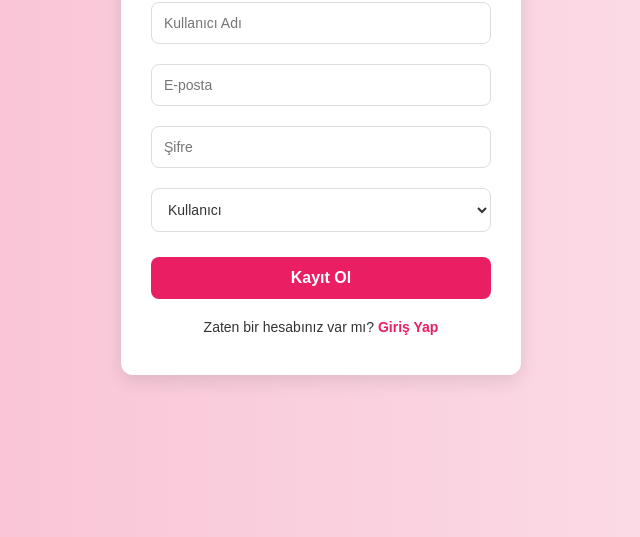
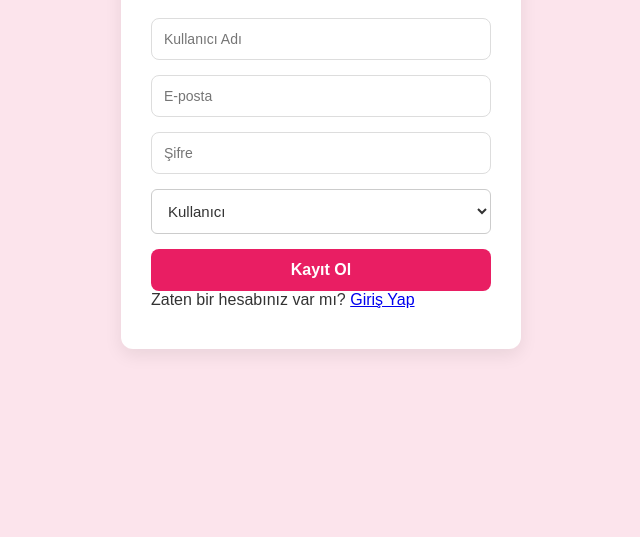
Before and after one commit to Cicekliicgiyim/cicekli-ic-giyim, a plain HTML site: page register.html in a window 1280 px wide. Shown: the part 263-800 px from the top of the page, without its empty margins (319-959 px from the left). Drawn offline with Linux system fonts and the light colour scheme.

Commit message:
Tüm sayfalarda yol düzeltmeleri, stil ve js dosyaları güncellendi

```diff
--- a/register.html
+++ b/register.html
@@ -6,75 +6,6 @@
   <meta name="viewport" content="width=device-width, initial-scale=1.0">
   <link rel="stylesheet" href="/style.css">
   <link rel="stylesheet" href="/form.css">
-  <style>
-    body {
-      margin: 0;
-      padding: 0;
-      font-family: 'Segoe UI', Tahoma, Geneva, Verdana, sans-serif;
-      background: linear-gradient(to right, #f8bbd0, #fce4ec);
-      display: flex;
-      justify-content: center;
-      align-items: center;
-      height: 100vh;
-    }
-
-    .form-container {
-      background: white;
-      padding: 40px 30px;
-      border-radius: 12px;
-      box-shadow: 0 6px 18px rgba(0, 0, 0, 0.1);
-      width: 100%;
-      max-width: 400px;
-      text-align: center;
-    }
-
-    .form-container h2 {
-      margin-bottom: 25px;
-      color: #e91e63;
-    }
-
-    .form-container form input,
-    .form-container form select {
-      width: 100%;
-      padding: 12px;
-      margin: 10px 0;
-      border: 1px solid #ddd;
-      border-radius: 8px;
-      font-size: 14px;
-    }
-
-    .form-container form button {
-      width: 100%;
-      padding: 12px;
-      margin-top: 15px;
-      background-color: #e91e63;
-      border: none;
-      border-radius: 8px;
-      color: white;
-      font-size: 16px;
-      cursor: pointer;
-      transition: background-color 0.3s ease;
-    }
-
-    .form-container form button:hover {
-      background-color: #c2185b;
-    }
-
-    .form-container p {
-      margin-top: 20px;
-      font-size: 14px;
-    }
-
-    .form-container a {
-      color: #e91e63;
-      text-decoration: none;
-      font-weight: bold;
-    }
-
-    .form-container a:hover {
-      text-decoration: underline;
-    }
-  </style>
 </head>
 <body>
   <div class="form-container">
```
